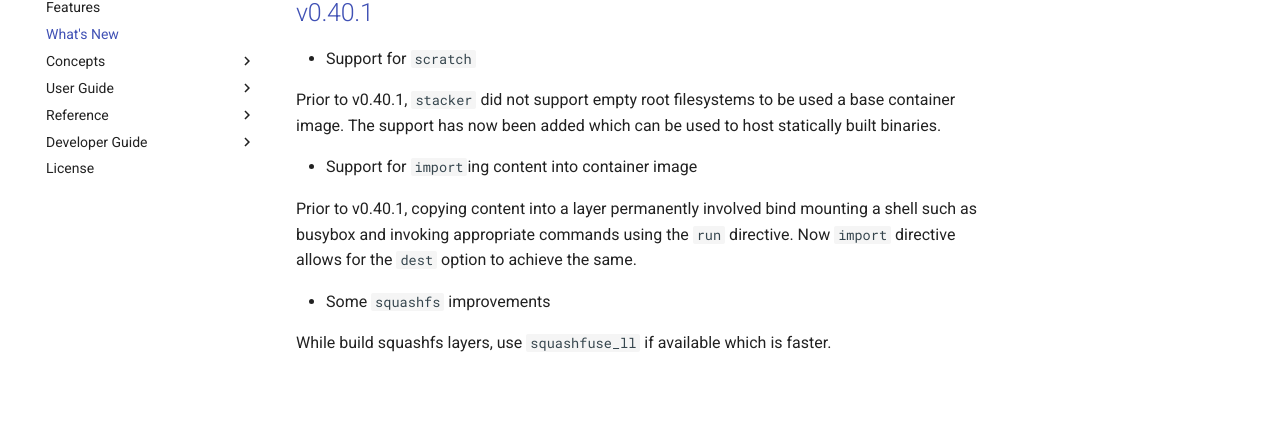
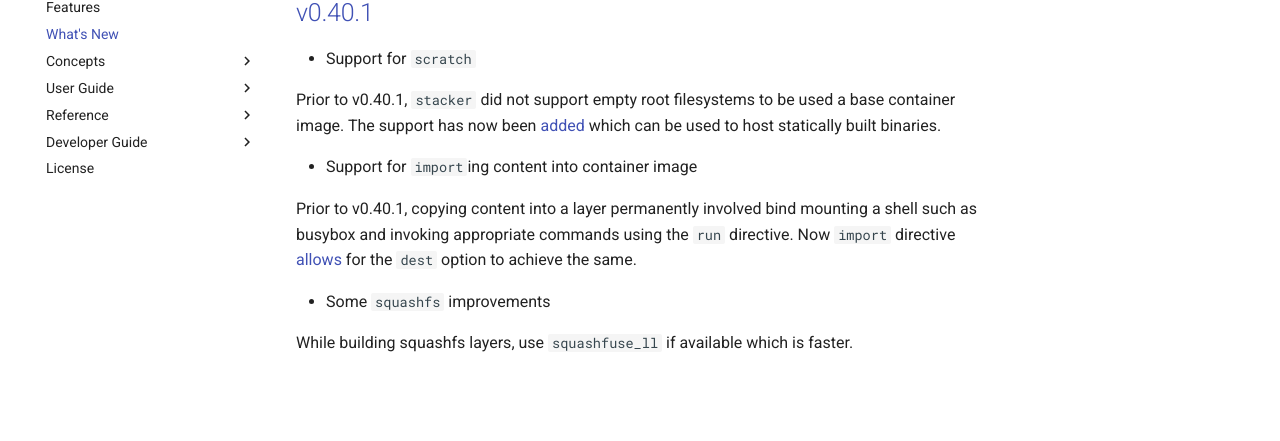
Before and after one commit to rchincha/project-stacker.github.io, an MkDocs documentation site: the page built from docs/whats-new.md, in a window 1280 px wide. Shown: the part 185-626 px from the top of the page. Built offline with MkDocs 1.6.1 and Material for MkDocs 9.7.7, drawn with Linux system fonts in a browser that asks for light colours; comment, search, counter and statistics services are not loaded; the version menu is left out.

Commit message:
docs: fix typo (#37)
Signed-off-by: Ramkumar Chinchani <rchincha@cisco.com>

```diff
--- a/docs/whats-new.md
+++ b/docs/whats-new.md
@@ -5,16 +5,16 @@
 * Support for `scratch`
 
 Prior to v0.40.1, `stacker` did not support empty root filesystems to be used a
-base container image. The support has now been added which can be used to host
+base container image. The support has now been [added](reference/stacker_file.md#import-dest#from) which can be used to host
 statically built binaries.
 
 * Support for `import`ing content into container image
 
 Prior to v0.40.1, copying content into a layer permanently involved bind
 mounting a shell such as busybox and invoking appropriate commands using the
-`run` directive. Now `import` directive allows for the `dest` option to achieve
+`run` directive. Now `import` directive [allows](reference/stacker_file.md#import-dest) for the `dest` option to achieve
 the same.
 
 * Some `squashfs` improvements
 
-While build squashfs layers, use `squashfuse_ll` if available which is faster.
+While building squashfs layers, use `squashfuse_ll` if available which is faster.
```
